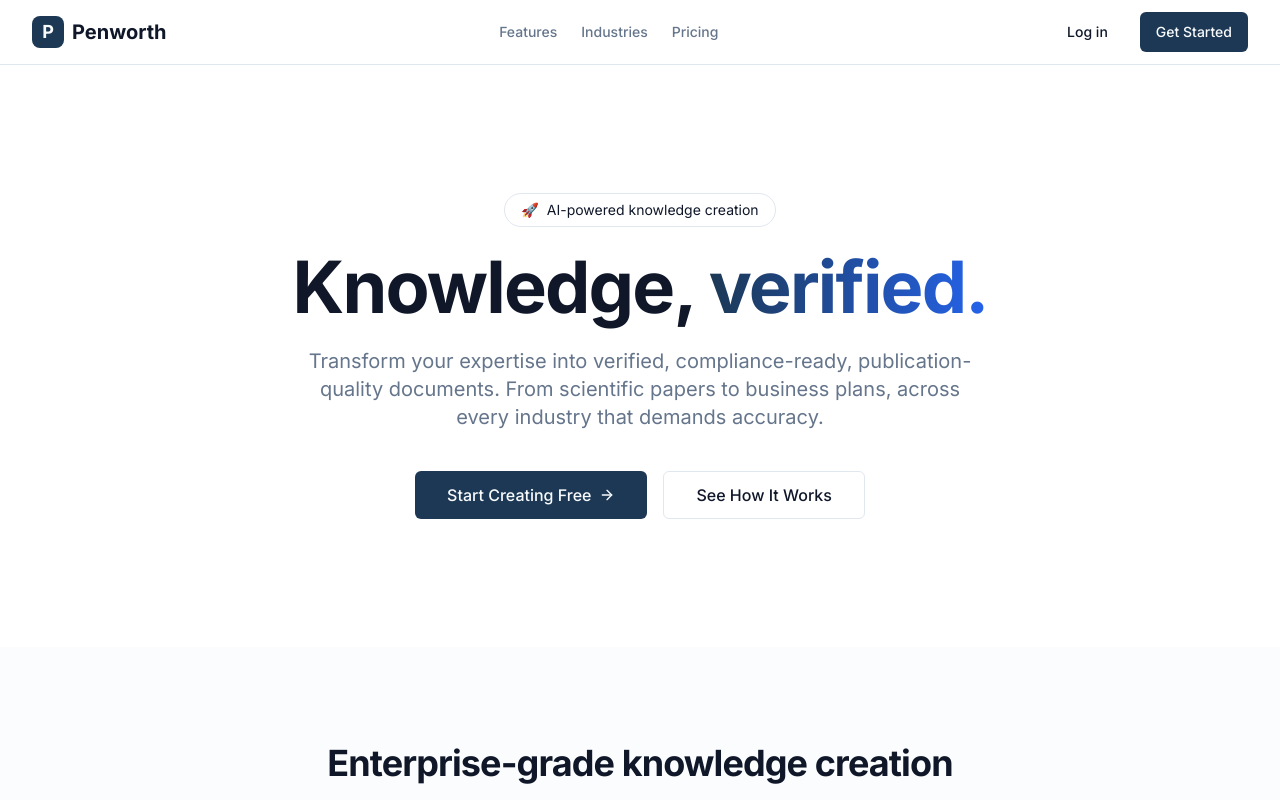
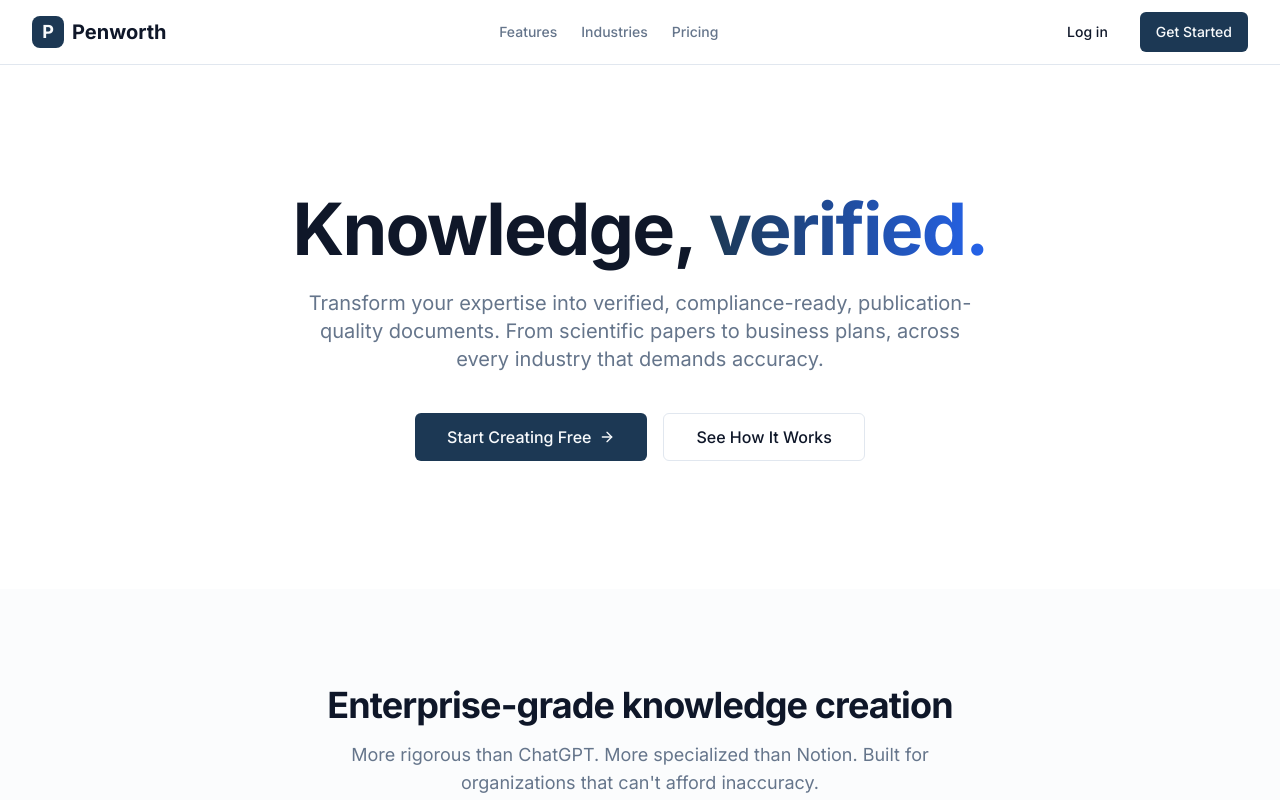
Before and after one commit to nawrasalali/penworth-new, a Next.js app: page / in a window 1280 px wide. Shown: the top 800 px of the page. Built offline with nearby package versions, Linux system fonts and the light colour scheme.

Commit message:
Remove AI-powered knowledge creation badge
Removed the AI-powered knowledge creation badge from the hero section.

```diff
--- a/app/page.tsx
+++ b/app/page.tsx
@@ -110,10 +110,6 @@ export default function HomePage() {
         {/* Hero Section */}
         <section className="container py-24 md:py-32">
           <div className="mx-auto max-w-4xl text-center">
-            <div className="mb-6 inline-flex items-center rounded-full border px-4 py-1.5 text-sm">
-              <span className="mr-2">🚀</span>
-              <span>AI-powered knowledge creation</span>
-            </div>
             <h1 className="mb-6 text-4xl font-bold tracking-tight sm:text-5xl md:text-6xl lg:text-7xl">
               Knowledge,{' '}
               <span className="gradient-text">verified.</span>
```
